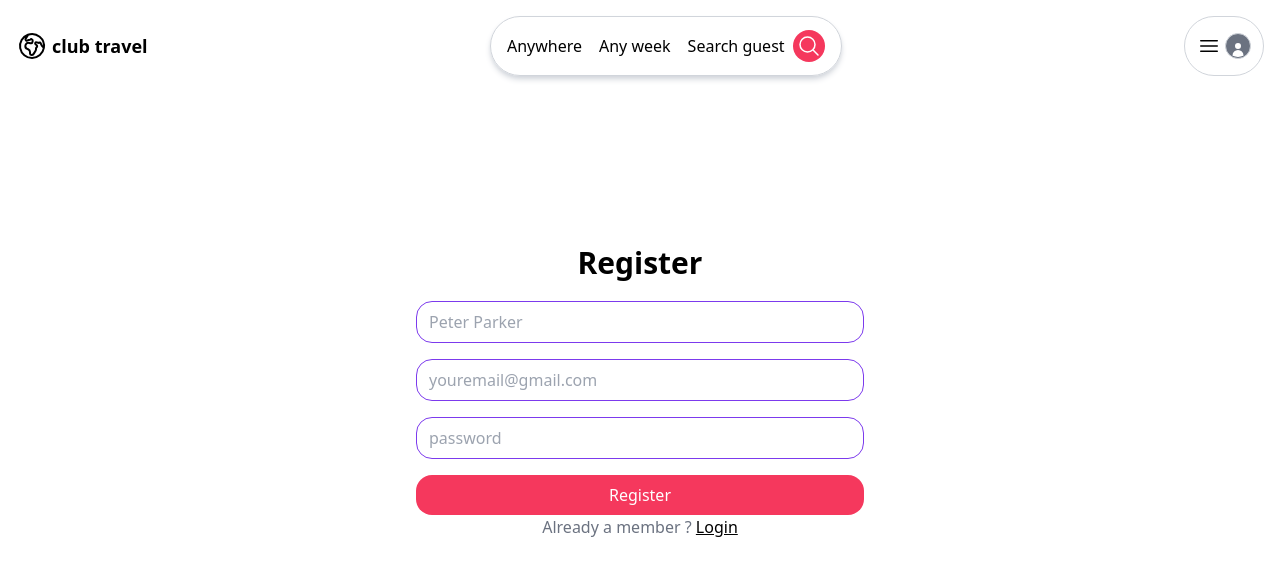
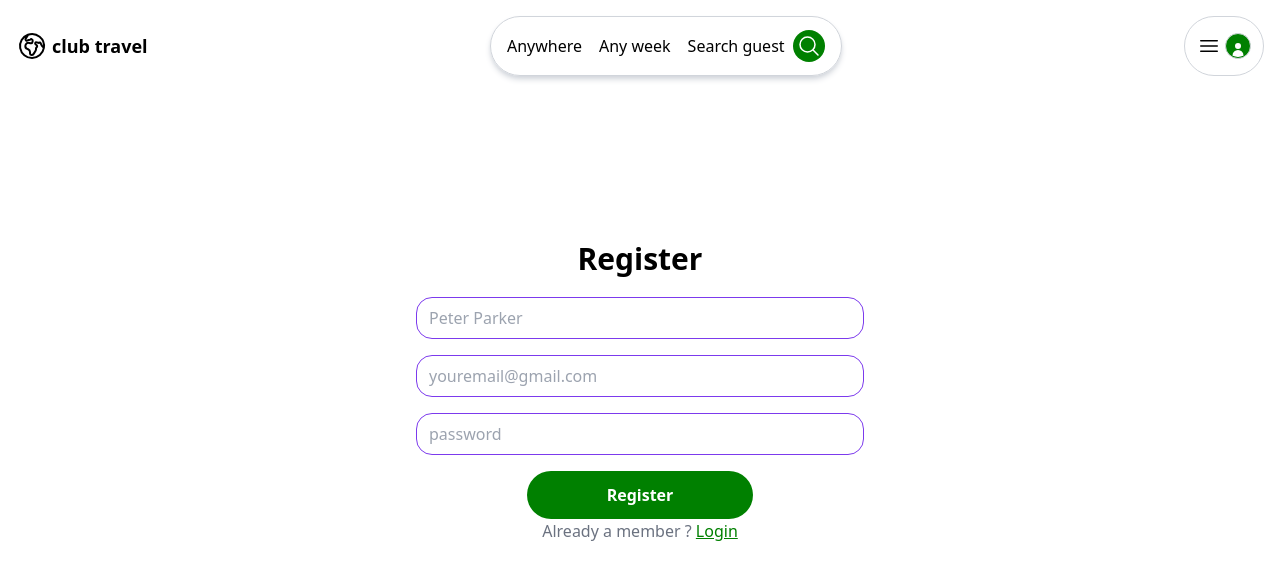
Before and after one commit to othmaneuw/Travel-Agency, a React (Create React App) app in the folder client/: page /register in a window 1280 px wide. Shown: the top 580 px of the page. Built offline with nearby package versions, Linux system fonts and the light colour scheme; no server answers.

Commit message:
changing theme

```diff
--- a/client/src/components/AccountNav.js
+++ b/client/src/components/AccountNav.js
@@ -13,7 +13,7 @@ const AccountNav = () => {
   const linkClasses = (type) => {
     let classes = "inline-flex gap-1 py-2 px-6";
     if (type === subpage) {
-      classes += " bg-primary rounded-full text-white";
+      classes += " bg-primary rounded-full text-white font-bold";
     }
     return classes;
   };
--- a/client/src/components/Header.js
+++ b/client/src/components/Header.js
@@ -61,7 +61,7 @@ const Header = () => {
             d="M3.75 6.75h16.5M3.75 12h16.5m-16.5 5.25h16.5"
           />
         </svg>
-        <div className="border border-gray-300 bg-gray-500 text-white rounded-full p-1 overflow-hidden">
+        <div className="border border-gray-300 bg-primary text-white rounded-full p-1 overflow-hidden">
           <svg
             xmlns="http://www.w3.org/2000/svg"
             viewBox="0 0 24 24"
--- a/client/src/pages/Account.js
+++ b/client/src/pages/Account.js
@@ -36,9 +36,9 @@ const Account = () => {
       <AccountNav />
         <div className="text-center mt-8">
           <p className="text-center">
-            Logged in as <span className="text-red-400">{user.name} ({user.email})</span>
+            Logged in as <span className="text-primary">{user.name} ({user.email})</span>
           </p>
-          <button className="primary max-w-sm mt-6" onClick={logout}>
+          <button className="bg-primary py-3 px-20 rounded-full text-white font-bold max-w-sm mt-6" onClick={logout}>
             Logout
           </button>
         </div>
--- a/client/src/pages/Login.js
+++ b/client/src/pages/Login.js
@@ -1,11 +1,11 @@
 import axios from "axios";
-import { useState,useContext } from "react";
+import { useState, useContext } from "react";
 import { Link, Navigate } from "react-router-dom";
 import { UserContext } from "../context/UserContext";
 
 const Login = () => {
-  const {setUser,user} = useContext(UserContext);
-  console.log("hello",user);
+  const { setUser, user } = useContext(UserContext);
+  console.log("hello", user);
   const [email, setEmail] = useState("");
   const [password, setPassword] = useState("");
   const [redirect, setRedirect] = useState(false);
@@ -66,10 +66,14 @@ const Login = () => {
             value={password}
             onChange={(e) => setPassword(e.target.value)}
           />
-          <button className="primary">Login</button>
+          <div className="text-center">
+            <button className="bg-primary py-3 px-20 text-white font-bold rounded-full">
+              Login
+            </button>
+          </div>
           <div className="text-center text-gray-500">
             Don't have an account ?
-            <Link to="/register" className="underline text-black">
+            <Link to="/register" className="underline text-primary">
               Register now
             </Link>
           </div>
--- a/client/src/pages/Register.js
+++ b/client/src/pages/Register.js
@@ -64,10 +64,14 @@ const Register = () => {
             value={password}
             onChange={(e) => setPassword(e.target.value)}
           />
-          <button className="primary">Register</button>
+          <div className="text-center">
+            <button className="bg-primary py-3 px-20 text-white font-bold rounded-full">
+              Register
+            </button>
+          </div>
           <div className="text-center text-gray-500">
             Already a member ?{" "}
-            <Link to="/login" className="underline text-black">
+            <Link to="/login" className="underline text-primary">
               Login
             </Link>
           </div>
--- a/client/tailwind.config.js
+++ b/client/tailwind.config.js
@@ -6,7 +6,7 @@ module.exports = {
   theme: {
     extend: {
       colors:{
-        primary : '#f5385d',
+        primary : 'green',
       }
     },
   },
```
